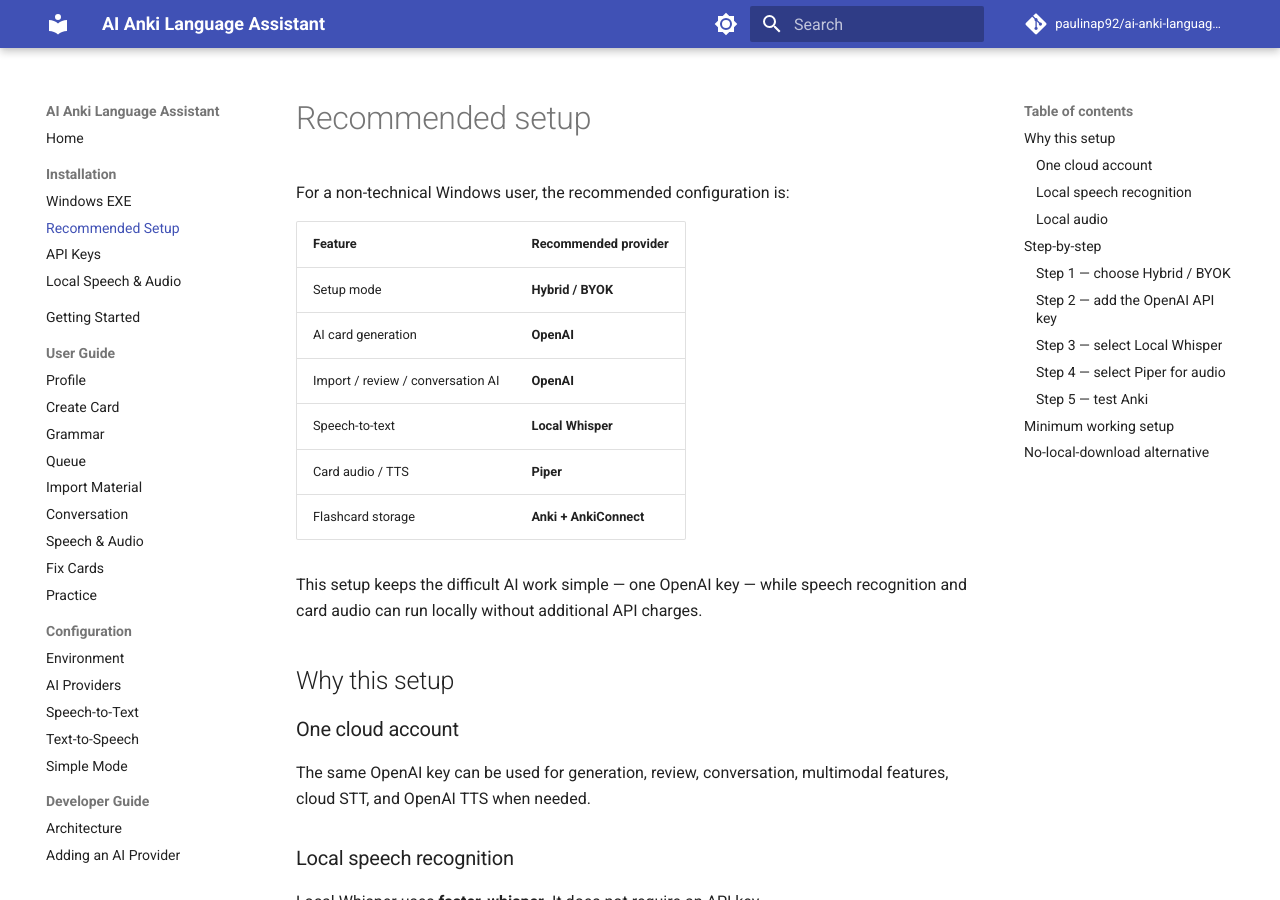
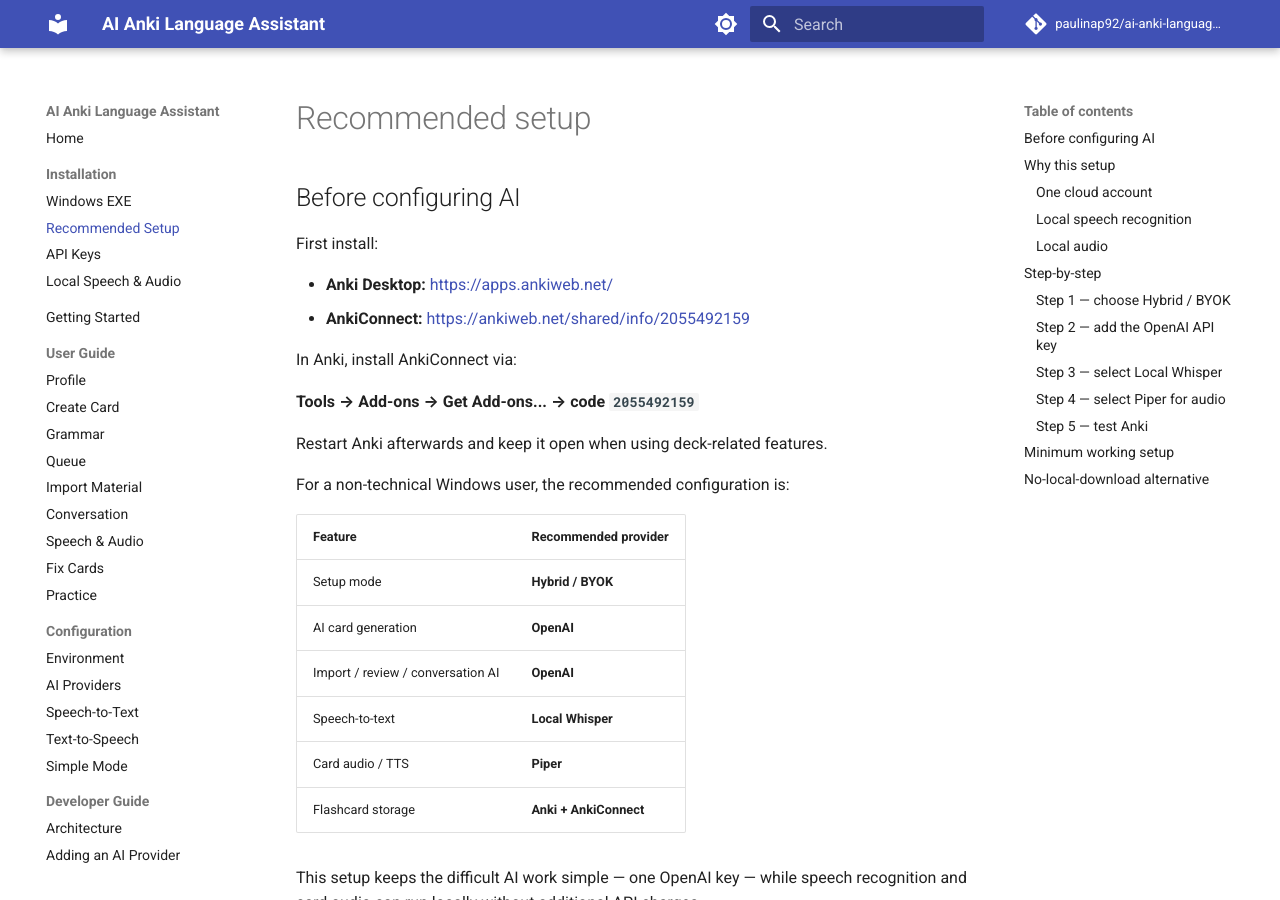
Before and after one commit to paulinap92/ai-anki-language-assistant, an MkDocs documentation site: the page built from docs/installation/recommended-setup.md, in a window 1280 px wide and 900 px high. Built offline with MkDocs 1.6.1 and Material for MkDocs 9.7.7, drawn with Linux system fonts in a browser that asks for light colours; comment, search, counter and statistics services are not loaded.

Commit message:
docs: add Anki prerequisites to recommended setup

```diff
--- a/docs/installation/recommended-setup.md
+++ b/docs/installation/recommended-setup.md
@@ -1,4 +1,17 @@
 # Recommended setup
+
+## Before configuring AI
+
+First install:
+
+- **Anki Desktop:** [https://apps.ankiweb.net/](https://apps.ankiweb.net/)
+- **AnkiConnect:** [https://ankiweb.net/shared/info/2055492159](https://ankiweb.net/shared/info/2055492159)
+
+In Anki, install AnkiConnect via:
+
+**Tools → Add-ons → Get Add-ons... → code `2055492159`**
+
+Restart Anki afterwards and keep it open when using deck-related features.
 
 For a non-technical Windows user, the recommended configuration is:
 
```
